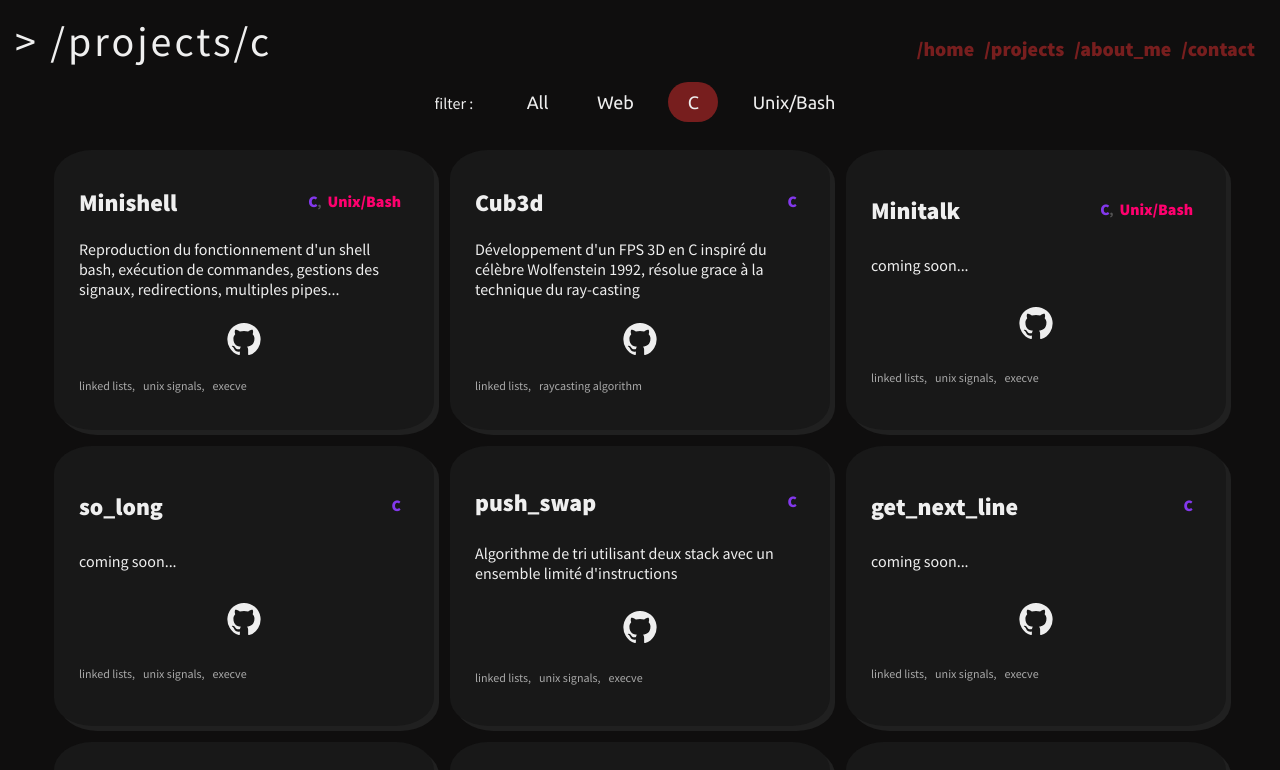
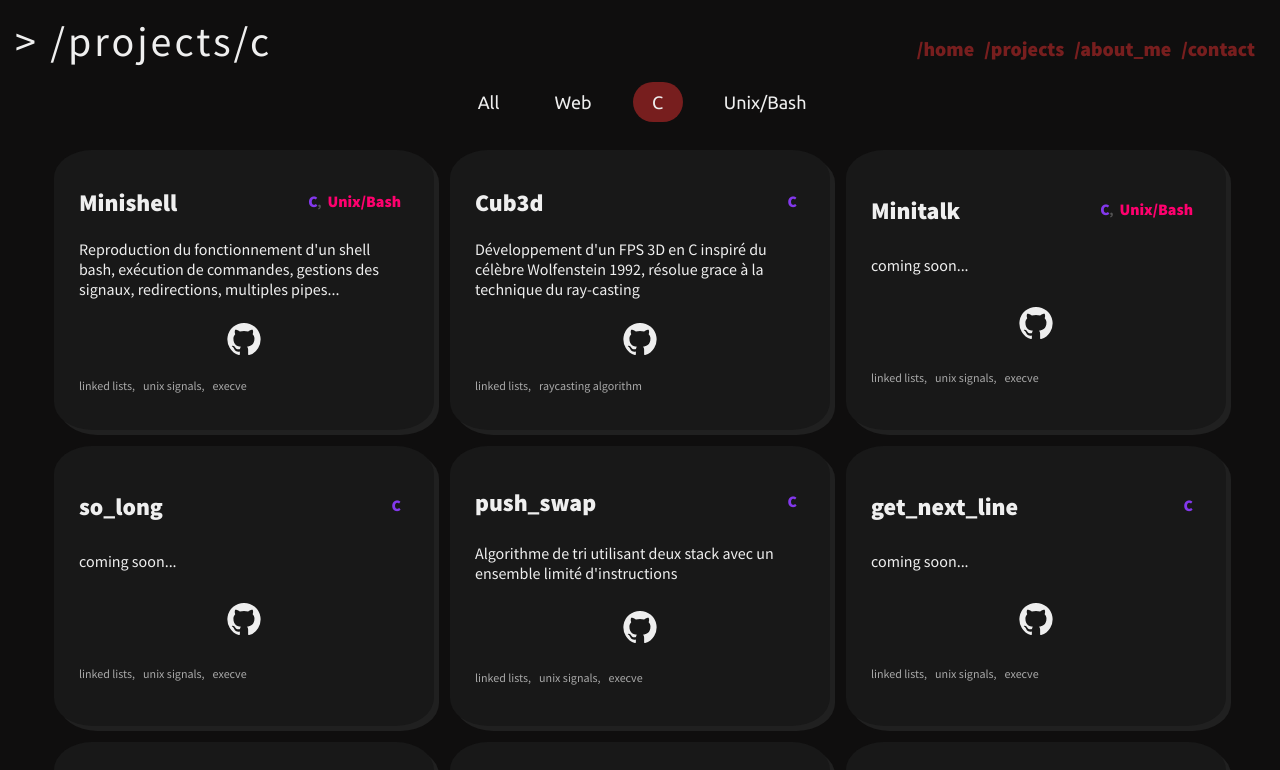
Before and after one commit to natevrl/my_website, a React (Create React App) app: page /projects/c in a window 1280 px wide. Shown: the top 770 px of the page. Built offline with nearby package versions, Linux system fonts and the light colour scheme.

Commit message:
improved responsive, switch favicon

```diff
--- a/public/index.html
+++ b/public/index.html
@@ -3,7 +3,7 @@
   <head>
     <meta charset="utf-8" />
     <meta name="viewport" content="width=device-width, initial-scale=1" />
-    <link rel="icon" href="%PUBLIC_URL%/favicon.ico" />
+    <link rel="icon" href="%PUBLIC_URL%/favicon.ico?v=2" />
     <link
       rel="stylesheet"
       href="https://use.fontawesome.com/releases/v5.8.1/css/all.css"
--- a/src/components/Filterbar.js
+++ b/src/components/Filterbar.js
@@ -4,8 +4,6 @@ import { NavLink } from "react-router-dom";
 const Filterbar = (props) => {
 	return (
 		<div className="filter-bar">
-			<p>filter :</p>
-			{/* <div className="filter-categories"> */}
 			<NavLink to="/projects/all" activeclassname="active">
 				<span>All</span>
 			</NavLink>
@@ -18,7 +16,6 @@ const Filterbar = (props) => {
 			<NavLink to="/projects/unix" activeclassname="active">
 				<span>Unix/Bash</span>
 			</NavLink>
-			{/* </div> */}
 		</div>
 	);
 };
--- a/src/components/Footer.js
+++ b/src/components/Footer.js
@@ -7,11 +7,11 @@ const Footer = () => {
     <footer className="credits">
       <div className='social-network'>
         <a href="https://github.com/natevrl" rel="noopener noreferrer" target="_blank">
-			<GitHubIcon sx={{color: "rgb(85, 85, 85)", '&:hover':{color:"#771e1e"}}}/>
+          <GitHubIcon sx={{ color: "rgb(85, 85, 85)", '&:hover': { color: "#771e1e" } }} />
         </a>
-      <div style={{width:"10px"}}></div>
-      <a href="https://linkedin.com" rel="noopener noreferrer" target="_blank">
-        <LinkedInIcon sx={{color: "rgb(85, 85, 85)", '&:hover':{color:"#eeeeee"}}}/>
+        <div style={{ width: "10px" }}></div>
+        <a href="https://www.linkedin.com/in/nathanbndc/" rel="noopener noreferrer" target="_blank">
+          <LinkedInIcon sx={{ color: "rgb(85, 85, 85)", '&:hover': { color: "#eeeeee" } }} />
         </a>
 
       </div>
--- a/src/styles/_settings.scss
+++ b/src/styles/_settings.scss
@@ -38,7 +38,6 @@ body {
   flex-direction: column;
   min-height: 100vh;
   @media screen and (max-width: 850px) {
-    // height: unset;
     padding: 40px 20px 20px 20px;
   }
 }
--- a/src/styles/components/filterbar.scss
+++ b/src/styles/components/filterbar.scss
@@ -16,15 +16,9 @@
 
 .filter-bar {
   display: flex;
-  width: 34%;
+  width: 30%;
   max-width: 500px;
-  align-items: baseline;
   justify-content: space-around;
-
-  p {
-    margin-right: 15px;
-    font-size: 16px;
-  }
 
   a {
     display: flex;
--- a/src/styles/pages/projects.scss
+++ b/src/styles/pages/projects.scss
@@ -12,7 +12,7 @@
     overflow: auto;
     width: 100%;
     max-width: 1280px;
-    max-height: 740px;
+    height: 740px;
     margin: 20px auto;
   }
 }
```
Lines whose indentation alone changed are shown as unchanged.
